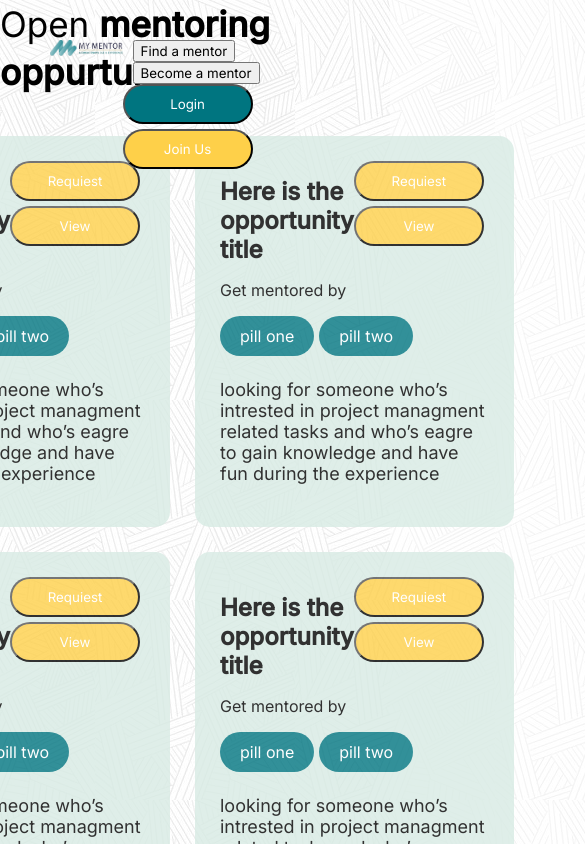
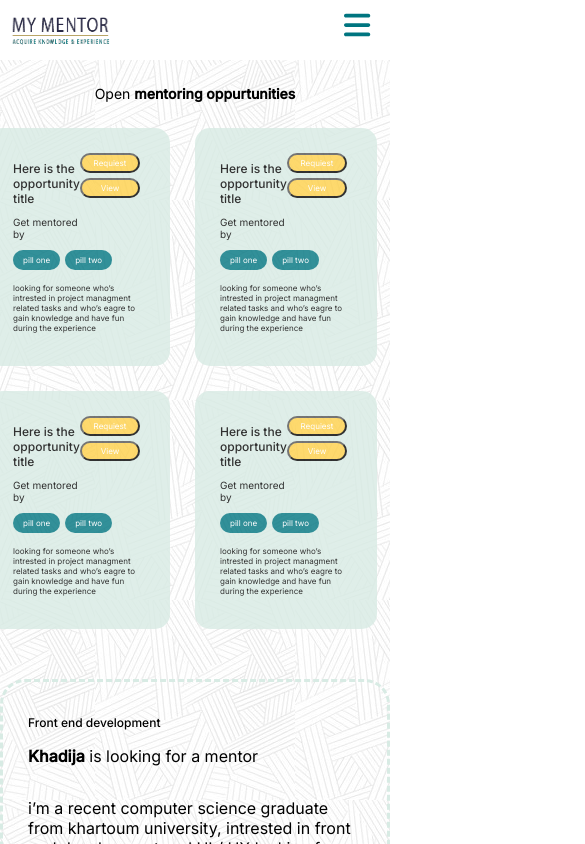
Before and after one commit to Tech-works-group/mymentor, a Next.js app: page /search in a window 390 px wide. Shown: the top 844 px of the page, 585 px wide, since content can reach past the window. Built offline with nearby package versions, Linux system fonts and the light colour scheme.

Commit message:
mobile view fixes

```diff
--- a/components/Footer.js
+++ b/components/Footer.js
@@ -57,7 +57,8 @@ const Footer = () => {
           </div>
         </div>
         <div className="copyrights">
-          <p>© 2022 Dribbble. All rights reserved.</p>
+          <p>© 2022 Techworks group 2.</p>
+          <p>All rights reserved.</p>
         </div>
       </div>
     </>
--- a/components/Navigation.js
+++ b/components/Navigation.js
@@ -5,11 +5,11 @@ import Image from "next/image";
 import AuthenticationContext from "../context/AuthenticationContext";
 import { FontAwesomeIcon } from "@fortawesome/react-fontawesome";
 import { faPerson } from "@fortawesome/free-solid-svg-icons";
-
+import { faBars } from "@fortawesome/free-solid-svg-icons";
 const Navigation = (props) => {
   const data = useContext(AuthenticationContext);
   const [clientWindowHeight, setClientWindowHeight] = useState("");
-  // const [show, setShow]=useState(false)
+  const [show, setShow]=useState(false)
   const [backgroundTransparacy, setBackgroundTransparacy] = useState(0);
   const [padding, setPadding] = useState(30);
   const [boxShadow, setBoxShadow] = useState(0);
@@ -35,10 +35,11 @@ const Navigation = (props) => {
       setBoxShadow(boxShadowVar);
     }
   }, [clientWindowHeight]);
-
+console.log(show)
   return (
+    <>
       <div
-      className=" navigation_bar navbar navbar-expand-lg navbar-light fixed-top"
+        className="navigation_bar navbar navbar-expand-lg navbar-light fixed-top"
         style={{
           background: `rgba(255, 255, 255, ${backgroundTransparacy})`,
           padding: `${padding}px 50px`,
@@ -54,7 +55,6 @@ const Navigation = (props) => {
             width={180}
             height={40}
           />
-
         </div>
         {user ? (
           <div style={{ display: "flex", flexDirection: "row" }}>
@@ -66,7 +66,9 @@ const Navigation = (props) => {
             </Link>
 
             <div className="nav_item">
-            <a href={"/profile"}>welcome{data.user.username ? data.user.username : ""}</a>
+              <a href={"/profile"}>
+                welcome{data.user.username ? data.user.username : ""}
+              </a>
             </div>
 
             <Link href="/auth/signup">
@@ -92,6 +94,39 @@ const Navigation = (props) => {
           </>
         )}
       </div>
+      <div className="mobile_nav">
+        <Image
+          style={{ width: "220px" }}
+          src="/logoText.png"
+          alt="my mentor Logo"
+          className="logo"
+          width={100}
+          height={40}
+        />
+        <FontAwesomeIcon
+          icon={faBars}
+          className="icon"
+          style={{ fontSize: 30 }}
+          onClick={() => {
+            setShow(!show);
+          }}
+        />
+      </div>
+      {show && (
+        <div className="dropdown_menu">
+          <div>
+            <a>Become a mentor</a>
+          </div>
+          <div>
+            <a>Find a mentor</a>
+          </div>
+          <div>
+            <a>Login</a>
+          </div>
+          <a>Join us</a>
+        </div>
+      )}
+    </>
   );
 };
 export default Navigation;
--- a/pages/auth/signup.js
+++ b/pages/auth/signup.js
@@ -1,5 +1,4 @@
 import React, { useState,useContext } , { useState,useContext }  from "react";
-import AuthenticationContext from "../../context/AuthenticationContext";
 import AuthenticationContext from "../../context/AuthenticationContext";
 
 const Signup = () => {
--- a/styles/Home.module.css
+++ b/styles/Home.module.css
@@ -297,9 +297,113 @@
   cursor: pointer;
 }
 
+.members_box_mobile {
+  display: none;
+}
+
 @media (max-width: 600px) {
+  .main {
+    margin: 0;
+  }
+
   .grid {
     width: 100%;
     flex-direction: column;
+    margin: 0;
   }
+
+  .container {
+    padding: 10px 0;
+  }
+
+  .slider {
+    margin: 5px;
+    padding: 0 10px;
+  }
+
+  .search {
+    flex-direction: column;
+  }
+
+  .search_box,
+  .opportunities_box,
+  .invite_box,
+  .faq_box {
+    width: 100%;
+    margin: 0;
+    padding: 10px;
+  }
+
+  .search_fields_box,
+  .search_text {
+    width: 100%;
+    border-radius: 10px;
+    padding: 5px;
+    margin: 5px;
+    display: flex;
+    justify-content: flex-start;
+  }
+
+  .search_learn_more {
+    margin-top: 60px;
+  }
+
+  .members_box,
+  .search_icon {
+    display: none;
+  }
+
+  .members_box_mobile {
+    display: flex;
+    flex-direction: column;
+    align-items: center;
+  }
+
+  .opportunities,
+  .invite_box {
+    flex-direction: column;
+  }
+
+  .opportunity_header {
+    font-size: 10px;
+  }
+
+  .email_Box {
+    width: 100%;
+  }
+
+  .email_Box h1 {
+    font-size: 12px !important;
+  }
+
+  .email_input {
+    height: auto;
+    align-items: center;
+  }
+
+  .email_input p {
+    padding: 10px !important;
+    align-items: center;
+    height: auto;
+  }
+
+  .requests_box {
+    padding: 10px;
+  }
+
+  .request_card {
+    width: 100%;
+    flex-direction: column;
+    height: fit-content;
+  }
+
+  .request_section {
+    width: 100%;
+  }
+
+  .question {
+    width: 100%;
+  }
+
+
 }
--- a/styles/globals.css
+++ b/styles/globals.css
@@ -106,14 +106,14 @@ ol {
 }
 
 .comments_section {
-  background-color: #EAF4F1;
+  background-color: #eaf4f1;
   width: 100%;
   padding: 45px 25px;
   border-radius: 15px;
 }
 
 .comments {
-  background-color: #F8F8F8;
+  background-color: #f8f8f8;
   border-radius: 25px;
   padding: 25px;
   margin: 25px;
@@ -207,7 +207,7 @@ input {
   border-bottom: 0.5px #fed049 solid;
 }
 
-input[type=radio] {
+input[type="radio"] {
   margin-right: 3em;
 }
 
@@ -488,8 +488,116 @@ a:hover {
   border-top: solid #d8ebe4;
 }
 
-@media only screen and (min-width: 300px) {
-/* .container {
-  padding: 0;
-} */
+.mobile_nav {
+  display: none;
 }
+
+@media (max-width: 400px) {
+  .container {
+    padding: 50px;
+  }
+
+  .mobile_nav {
+    display: flex;
+    width: 100%;
+    height: 60px;
+    padding: 10px;
+    background-color: #ffffff;
+    justify-content: space-between;
+  }
+
+  .dropdown_menu {
+    height: fit-content;
+    color: #007580;
+    background-color: #ffffff;
+    padding: 10px;
+    width: 100%;
+  }
+
+  .dropdown_menu div {
+    width: 100%;
+    margin-bottom: 5px;
+    padding: 5px 0;
+    border-bottom: 0.5px solid #fed049;
+  }
+
+  .navigation_bar {
+    display: none;
+  }
+
+  .row {
+    flex-direction: column;
+    align-items: center;
+  }
+
+  .footer {
+    height: fit-content;
+    padding: 20px;
+  }
+
+  .footer_top,
+  .footer_links,
+  .footer_top div:nth-child(1) {
+    display: flex;
+    flex-direction: column;
+    width: 100%;
+  }
+
+  .footer_top_section {
+    margin: 0;
+  }
+
+  .copyrights {
+    flex-direction: column;
+    align-items: flex-start;
+  }
+
+  .socials {
+    width: 50%;
+  }
+
+  .footer,
+  .footer_top,
+  .footer_links,
+  .footer_top_section,
+  .footer_top div {
+    display: flex;
+    align-items: flex-start;
+  }
+
+  .main_title {
+    font-size: 14px;
+    margin-bottom: 10px;
+  }
+
+  .sub_title {
+    font-size: 14px;
+    margin: 10px !important;
+  }
+
+  .button {
+    width: 60px;
+    height: 20px;
+    font-size: 8px;
+  }
+
+  .pill {
+    font-size: 8px;
+    padding: 10px;
+    height: 0;
+  }
+
+  .title {
+    font-size: 12px;
+    font-weight: 500;
+  }
+
+  .text {
+    font-size: 8px;
+  }
+
+  .column {
+    width: 100%;
+  }
+
+}
```
Also changed, not shown: pages/index.js (+13 -5 lines). Lines whose indentation alone changed are shown as unchanged.
